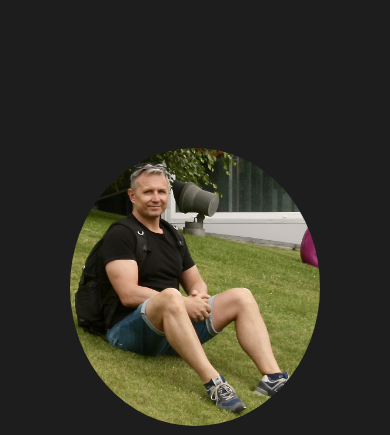
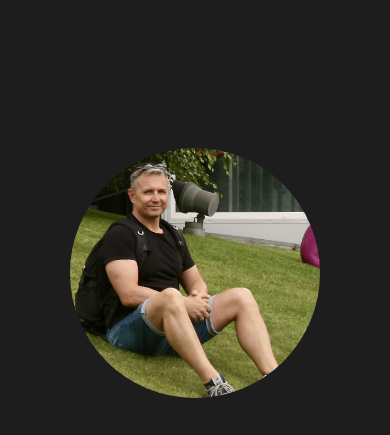
Before and after one commit to Victorvs1967/personal-portfolio, a website: page public/index.html in a window 390 px wide. Shown: the part 61-496 px from the top of the page. Drawn offline with Linux system fonts and the light colour scheme.

Commit message:
edit style

```diff
--- a/public/style.css
+++ b/public/style.css
@@ -139,8 +139,10 @@ body {
 }
 .image {
   border-radius: 50%;
-  width: 33%;
-  height: 33%;
+  width: 360px;
+  height: 360px;
+  object-fit: cover;
+  object-position: top;
 }
 
 /* about section */
@@ -421,6 +423,9 @@ body {
   }
   .home .image {
     width: 250px;
+    height: 250px;
+    object-fit: cover;
+    object-position: top;
     margin: 40px;
   }
   .hero-content {
```
